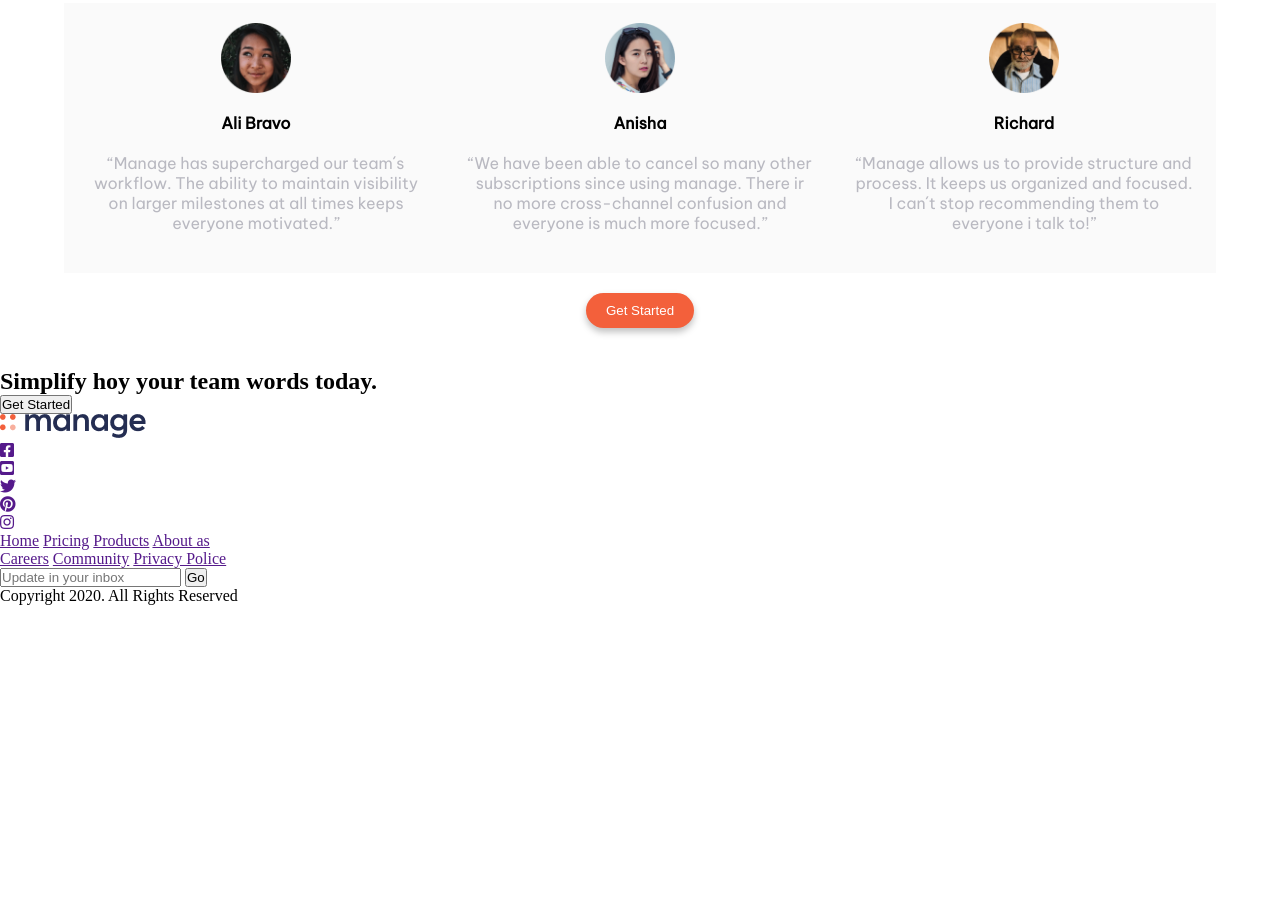
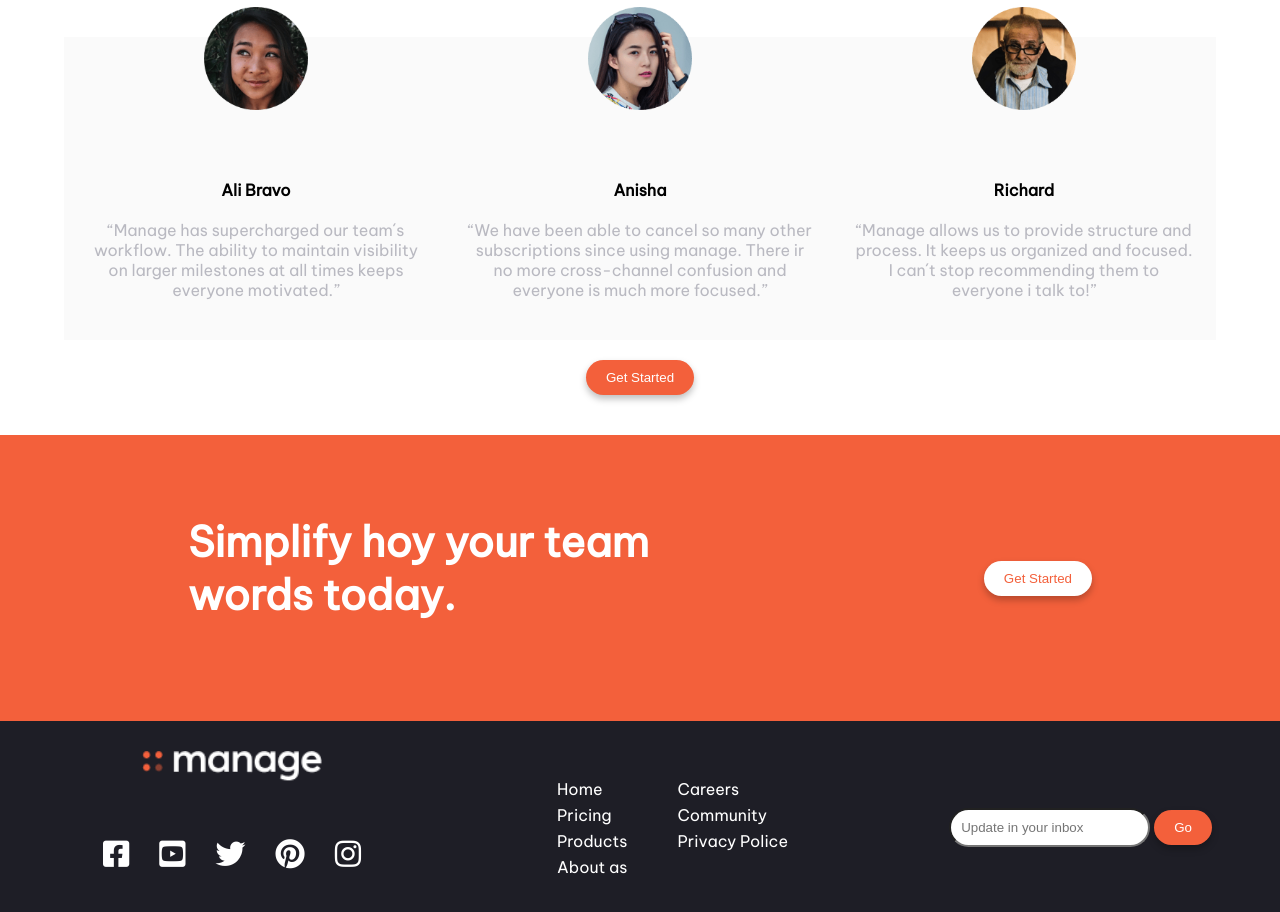
Before and after one commit to Ivanakowalczuk/proyectoManage, a plain HTML site: page index.html in a window 1280 px wide. Shown: the part 1366-2278 px from the top of the page. Before the commit the page ends 1971 px from the top, so only its background shows below. Drawn offline with Linux system fonts and the light colour scheme.

Commit message:
casi teminado

```diff
--- a/css/style.css
+++ b/css/style.css
@@ -55,8 +55,13 @@ header nav ul a{
     background-color: #F3603B;
 }
 
+.bg-white{
+    background-color: white;
+    color:  #F3603B;
+}
 button:hover{
     background-color: #242E52;
+    cursor: pointer;
 
 }
 
@@ -143,27 +148,27 @@ section.section2 article.articulo1{
     justify-content: flex-start;
     align-items: center;
     font-family: 'Be Vietnam Pro', sans-serif;
-    font-size: 24px;
+    font-size: 20px;
     background-color: #ffe0fa;
     border-top-left-radius: 30px;
     border-bottom-left-radius: 30px ;
     margin-left: 10px;
    }
-   section.section2 article.articulo2 div div.titulo p{
+   section.section2 article.articulo2 div div.titulo span{
        background-color: #F3603B ;
-       border-radius: 30%;
+       border-radius: 30px;
        padding: 10px 25px;
        color: white;
        font-family: 'Be Vietnam Pro', sans-serif;
        font-size: 14px;
-       margin-left: 5px;
+
    }
 
    section.section2 article.articulo2 div div.titulo h6{
        padding: 10px;
    }
 
-   section.section2 article.articulo2 div  p{
+   section.section2 article.articulo2 div p{
        font-family: 'Be Vietnam Pro', sans-serif;
        padding: 10px;
        color:#B3B2B7;
@@ -182,7 +187,7 @@ section.section3 h2{
     font-family: 'Be Vietnam Pro', sans-serif;
     font-size: 2rem;
     color: #232851;
-    margin-bottom: 20px;
+    margin-bottom: 60px;
     text-align: center;
 }
 
@@ -196,7 +201,9 @@ section.section3 div{
 }
 
 section.section3 div article img{
-    width: 70px;
+    position: relative;
+    bottom: 50px;
+    width: 30%;
     padding-bottom: 20px;
 }
 section.section3 div article{
@@ -230,7 +237,106 @@ section.section3 div article.cardAnisha{
     display: none;
 }
 
+main section.section4{
+display: flex;
+flex-direction: column;
+justify-content: space-around;
+align-items: center;
+padding: 80px 40px;
 
+
+}
+main section.section4 h4{
+    color: white;
+    font-size: 2.6rem;
+    font-family: 'Be Vietnam Pro', sans-serif;
+    text-align: center;
+    padding-bottom: 20px;
+}
+
+footer{
+    display: flex;
+    flex-direction: column;
+    justify-content: space-around;
+    align-items: center;
+    flex-wrap: wrap;
+    background-color: #1E1E26;
+    padding-bottom: 10px;
+    padding-top: 10px;
+}
+
+footer div ul{
+    display: flex;
+    justify-content: center;
+    align-items: center;
+
+}
+footer div ul li{
+    list-style: none;
+
+}
+footer div ul li i{
+    font-size: 30px;
+    padding: 15px;
+    color: white;
+}
+
+footer div ul li i:hover{
+    font-size: 40px;
+    cursor: pointer;
+}
+
+footer nav{
+display: flex;
+order: -2;
+padding-top: 20px;
+}
+footer nav ul li a{
+    text-decoration: none;
+    color: white;
+}
+
+footer nav ul li{
+    list-style: none;
+    padding:3px 25px;
+    font-family: 'Be Vietnam Pro', sans-serif;
+    font-size: 16px;
+
+}
+
+footer form{
+    order:-3;
+    margin-top: 20px;
+
+}
+footer form input{
+    border-radius: 30px;
+    padding: 10px;
+}
+footer div{
+    display: flex;
+    flex-direction: column-reverse;
+    align-items: center;
+    justify-content: center;
+
+
+}
+
+
+footer div img{
+    padding-top: 20px;
+    padding-bottom: 20px;
+    width: 180px;
+    text-align: center;
+}
+
+footer div ul{
+    padding: 20px;
+}
+
+footer p{
+    color:#8C8C94;
+}
 /*Responsive*/
 @media (min-width: 665px){
     /* Tablets */
@@ -303,5 +409,31 @@ section.section3 div article.cardRichard{
 section.section3 div article.cardAnisha{
     display: flex;
 }
+main section.section4{
+    flex-direction: row;
+}
+main section.section4 h4{
+    width: 500px;
+    text-align: left;
+}
+footer{
+    flex-direction: row;
 
 }
+
+footer p{
+    display: inline-block;
+    position: absolute;
+    bottom: 10px;
+    right: 10px;
+}
+
+footer div{
+    flex-direction: column;
+    order: -3;
+}
+
+footer form{
+    order: 0;
+}
+}
--- a/index.html
+++ b/index.html
@@ -58,21 +58,21 @@
            <article class="articulo2">
              <div>
                <div class="titulo">
-               <p>01</p>
+               <span>01</span>
                <h6>Track company-wide progress</h6>
               </div>
                <p>See how your day-to-day tasks fit into the wider vision. Go from tracking progress at the milestone level all the way done to the smallest of details. Never lose sight of the bigger picture again.</p>
             </div>
             <div>
                <div class="titulo">
-               <p>02</p>
+               <span>02</span>
                <h6>Advance built-in reports</h6>
               </div>
                <p>Set internal delivery estimates and track progress toward company goals. Our customizable dashboard helps you build out the reports you need to keep key stakeholders informed.</p>
             </div>
             <div>
               <div class="titulo">
-              <p>03</p>
+              <span>03</span>
               <h6>Everything you need in one place</h6>
               </div>
               <p>Stop jumping from one service to another to communicate, store files, track tasks and share documents. Manage offers an all-in-one team productivity solution.</p>
@@ -101,41 +101,43 @@
             </div>
             <button class="btn bg-orange">Get Started</button>
         </section>
+        <section class="section4 bg-orange">
+          <h4>Simplify hoy your team words today.</h4>
+          <button class="btn bg-white">Get Started</button>
+        </section>
     </main>
     <footer>
+
         <div>
-           <h2>Simplify hoy your team words today.</h2>
-           <button>Get Started</button>
-        </div>
-        <div>
-         <img src="./img/Logo.png" alt="Logo">
+         <img src="./img/logoBlanco.png" alt="Logo">
          <ul>
-            <li><a href=""><i class="fab fa-facebook-square"></i></a></li>
-            <li><a href=""><i class="fab fa-youtube-square"></i></a></li>
-            <li><a href=""><i class="fab fa-twitter"></i></a></li>
-            <li><a href=""><i class="fab fa-pinterest"></i></a></li>
-            <li><a href=""><i class="fab fa-instagram"></i></a></li>
+            <li><a href="#"><i class="fab fa-facebook-square"></i></a></li>
+            <li><a href="#"><i class="fab fa-youtube-square"></i></a></li>
+            <li><a href="#"><i class="fab fa-twitter"></i></a></li>
+            <li><a href="#"><i class="fab fa-pinterest"></i></a></li>
+            <li><a href="#"><i class="fab fa-instagram"></i></a></li>
          </ul>
 
         </div>
+        <nav>
         <ul>
-            <a href="">Home</a>
-            <a href="">Pricing</a>
-            <a href="">Products</a>
-            <a href="">About as</a>
+            <li><a href="#">Home</a></li>
+            <li><a href="#">Pricing</a></li>
+            <li><a href="#">Products</a></li>
+            <li><a href="#">About as</a></li>
         </ul>
         <ul>
-            <a href="">Careers</a>
-            <a href="">Community</a>
-            <a href="">Privacy Police</a>
+            <li><a href="#">Careers</a></li>
+            <li><a href="#">Community</a></li>
+            <li><a href="#">Privacy Police</a></li>
         </ul>
-        <div>
-         <form action="./results">
+      </nav>
+      <form action="./results">
             <input type="text" name="suscripcion" placeholder="Update in your inbox">
-            <button>Go</button>
-         </form>
-         <p>Copyright 2020. All Rights Reserved</p>
-        </div>
+            <button class="btn bg-orange">Go</button>
+      </form>
+      <p>Copyright 2020. All Rights Reserved</p>
+
     </footer>
 </body>
 </html>
```
Also changed, not shown: img/logoBlanco.png (added).
